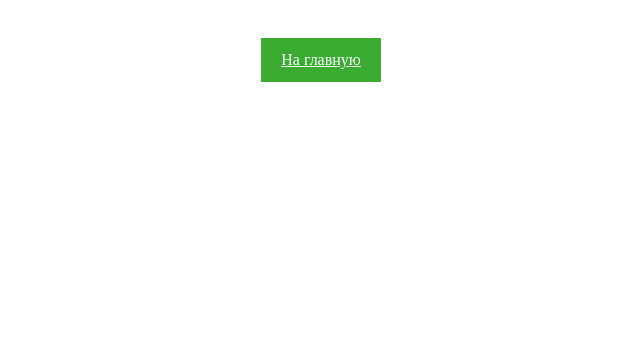
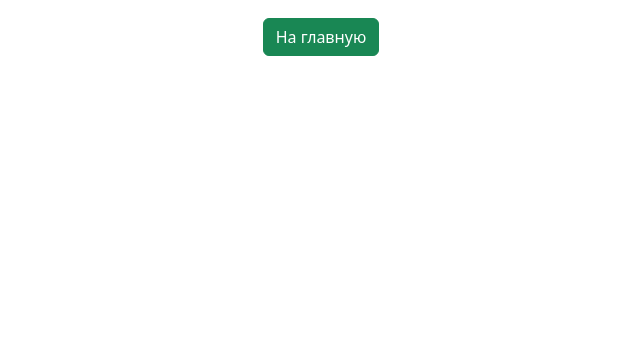
Before and after one commit to sligius/flaskFirstProject, a Flask app: template first_app/templates/405.html in a window 1280 px wide. Shown: the part 458-800 px from the top of the page, without its empty margins (319-959 px from the left). Run offline with Flask 3, Linux system fonts and the light colour scheme; the template is opened without the code that fills it, so the values that code supplies are empty.

Commit message:
2ndLab fix

```diff
--- a/first_app/routes.py
+++ b/first_app/routes.py
@@ -38,8 +38,3 @@ def show_table():
 @app.errorhandler(405)
 def method_not_allowed(error):
     return render_template('405.html'), 405
-
-
-@app.route('/post_error', methods=['GET'])
-def no_post_handler():
-    pass
--- a/first_app/static/css/405.css
+++ b/first_app/static/css/405.css
@@ -1,7 +1,6 @@
 .page_404 {
     padding: 40px 0;
     background: #fff;
-  font-family: 'Arvo', serif;
 }
 
 .four_zero_four_bg {
@@ -18,14 +17,6 @@
     font-size: 80px;
 }
 
-.link_404 {
-  color: #fff!important;
-  padding: 10px 20px;
-  background: #39ac31;
-  margin: 20px 0;
-  display: inline-block;
-}
-
 .contant_box_404 {
     margin-top: -50px;
 }
--- a/first_app/templates/405.html
+++ b/first_app/templates/405.html
@@ -15,7 +15,8 @@
                         <div class="contant_box_404">
                             <h3 class="h2">Кажется ты сделал что-то не так...</h3>
                             <p>Больше не тыкай на неизвестные кнопки!</p>
-                            <a href="/" class="link_404">На главную</a>
+                            <a href="/" class="btn btn-success">На главную</a>
+
                         </div>
                     </div>
                 </div>
--- a/first_app/templates/index.html
+++ b/first_app/templates/index.html
@@ -4,7 +4,7 @@
 
 {% block content %}
     <h1>что-то получилось</h1>
-    <form method="POST" action="http://127.0.0.1:5000/post_error">
+    <form method="POST" action="">
         <button type="submit" class="btn btn-warning">не нажимать</button>
     </form>
 {% endblock %}
```
Lines whose indentation alone changed are shown as unchanged.
